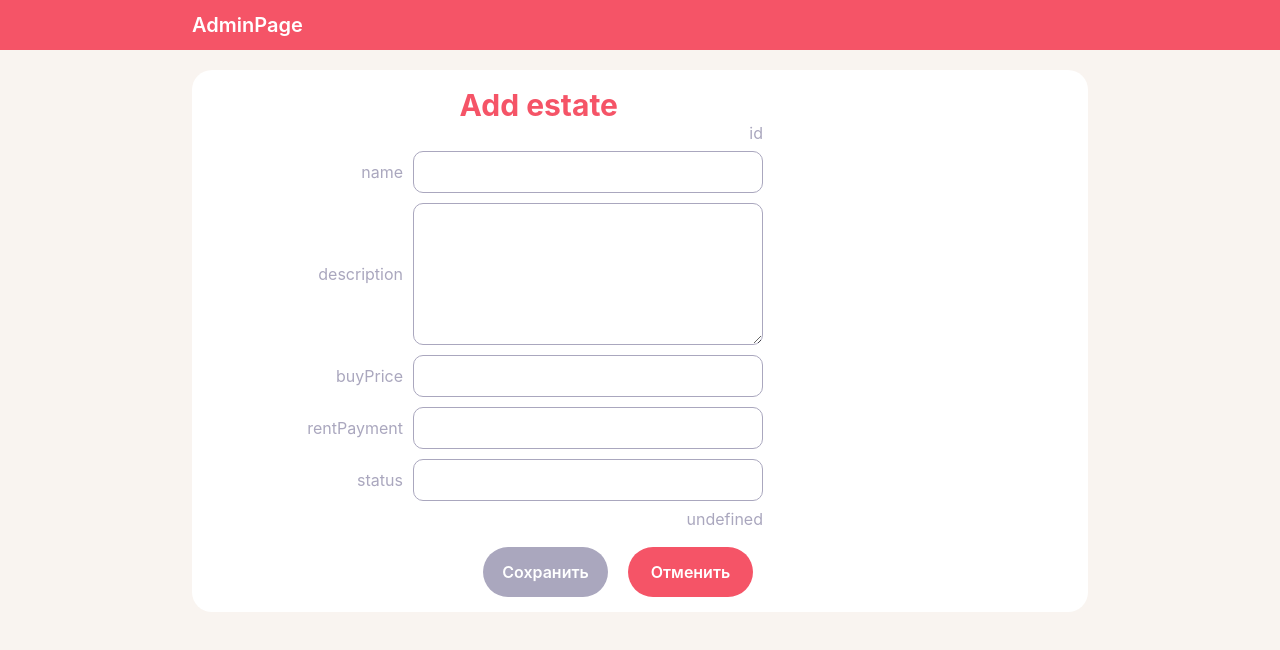
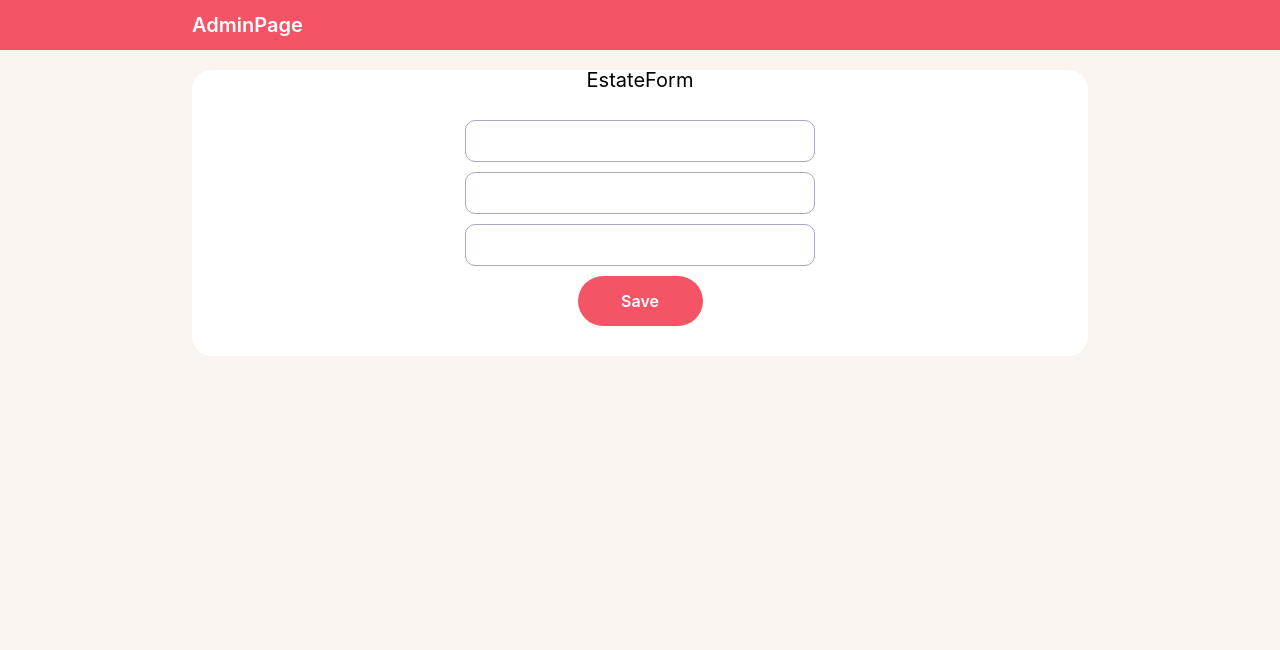
Before and after one commit to AlexandrKataev/apartrent-frontend, a React (Create React App) app: page /estate/add in a window 1280 px wide. Shown: the top 650 px of the page. Built offline with nearby package versions, Linux system fonts and the light colour scheme.

Commit message:
test react form

```diff
--- a/package.json
+++ b/package.json
@@ -12,8 +12,11 @@
     "@types/react": "^18.0.25",
     "@types/react-dom": "^18.0.9",
     "axios": "^1.2.0",
+    "devextreme": "22.1.6",
+    "devextreme-react": "22.1.6",
     "react": "^18.2.0",
     "react-dom": "^18.2.0",
+    "react-hook-form": "^7.39.7",
     "react-redux": "^8.0.5",
     "react-router-dom": "^6.4.3",
     "react-scripts": "5.0.1",
--- /dev/null
+++ b/src/entities/EstateForm/EstateForm.module.scss
@@ -0,0 +1,50 @@
+.container {
+  background-color: var(--w);
+  width: 70vw;
+  margin: 20px auto;
+  border-radius: 20px;
+  display: flex;
+  flex-direction: column;
+  align-items: center;
+
+  font-size: 16px;
+}
+
+.container h1 {
+  font-size: 20px;
+}
+
+.error {
+  position: absolute;
+  left: 103%;
+  top: 40%;
+  width: 200px;
+}
+
+.stroke {
+  position: relative;
+}
+
+.input {
+  width: 350px;
+  padding: 10px 20px;
+  border: 1px solid var(--g);
+  border-radius: 10px;
+  font-size: 16px;
+  margin-top: 10px;
+}
+
+button {
+  color: var(--w);
+  border-radius: 25px;
+
+  width: 125px;
+  height: 50px;
+  background-color: var(--m);
+  margin: 10px;
+  font-size: 16px;
+  font-weight: 600;
+  &:hover {
+    opacity: 0.9;
+  }
+}
--- /dev/null
+++ b/src/entities/EstateForm/index.tsx
@@ -0,0 +1,42 @@
+import React from 'react';
+import s from './EstateForm.module.scss';
+
+import { SubmitHandler, useForm } from 'react-hook-form';
+import { IShippingFields } from './types';
+
+// Форма на DevExpress
+export const EstateForm: React.FC = () => {
+  const {
+    register,
+    handleSubmit,
+    formState: { errors },
+  } = useForm<IShippingFields>();
+  const onSubmit: SubmitHandler<IShippingFields> = (data) =>
+    alert(`name: ${data.name}, price: ${data.buyPrice}, descr: ${data.description}`);
+
+  return (
+    <div className={s.container}>
+      <h1>EstateForm</h1>
+      {/* "handleSubmit" will validate your inputs before invoking "onSubmit" */}
+      <form onSubmit={handleSubmit(onSubmit)} className={s.container}>
+        <div className={s.stroke}>
+          <input
+            {...register('name', { required: 'Поле обязательно' })}
+            type="text"
+            className={s.input}
+          />
+          {errors.name && (
+            <div className={s.error} style={{ color: 'red' }}>
+              {errors.name.message}
+            </div>
+          )}
+        </div>
+
+        <input className={s.input} {...register('buyPrice', { required: true, max: 20 })} />
+        <input className={s.input} {...register('description', { pattern: /^[A-Za-z]+$/i })} />
+
+        <button>Save</button>
+      </form>
+    </div>
+  );
+};
--- /dev/null
+++ b/src/entities/EstateForm/types.ts
@@ -0,0 +1,7 @@
+export interface IShippingFields {
+  name: string;
+  description: string;
+  buyPrice: number;
+  rentPayment: number;
+  status: string;
+}
--- a/src/pages/EstateProfilePage/index.tsx
+++ b/src/pages/EstateProfilePage/index.tsx
@@ -1,3 +1,4 @@
+import { EstateForm } from 'entities/EstateForm';
 import { EstateProfile } from 'entities/EstateProfile';
 import React from 'react';
 import { useParams } from 'react-router-dom';
@@ -5,9 +6,11 @@ import { useParams } from 'react-router-dom';
 export const EstateProfilePage: React.FC = () => {
   const { estateId } = useParams();
 
-  return estateId ? (
-    <EstateProfile estateId={estateId} isCreated={true} />
-  ) : (
-    <EstateProfile estateId={''} isCreated={false} />
-  );
+  return <EstateForm />;
+
+  // return estateId ? (
+  //   <EstateProfile estateId={estateId} isCreated={true} />
+  // ) : (
+  //   <EstateProfile estateId={''} isCreated={false} />
+  // );
 };
```
Also changed, not shown: 1 other file (tests, documents, lock files or other folders).
